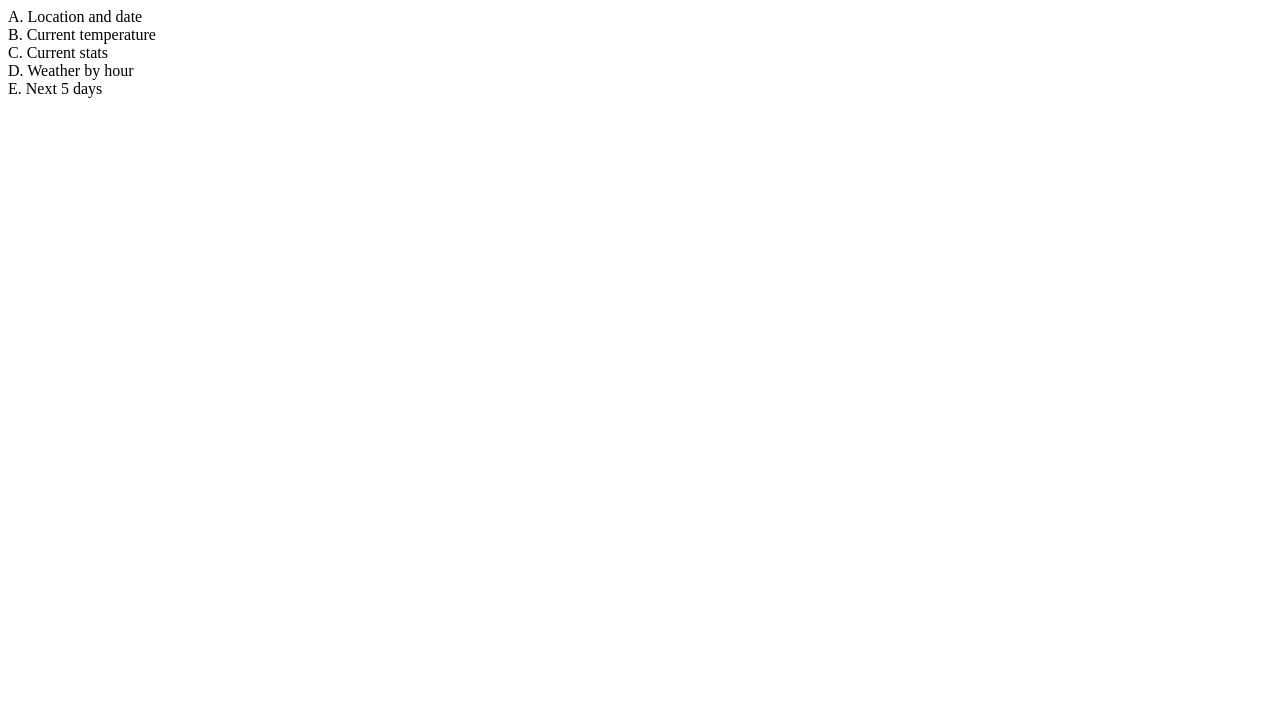
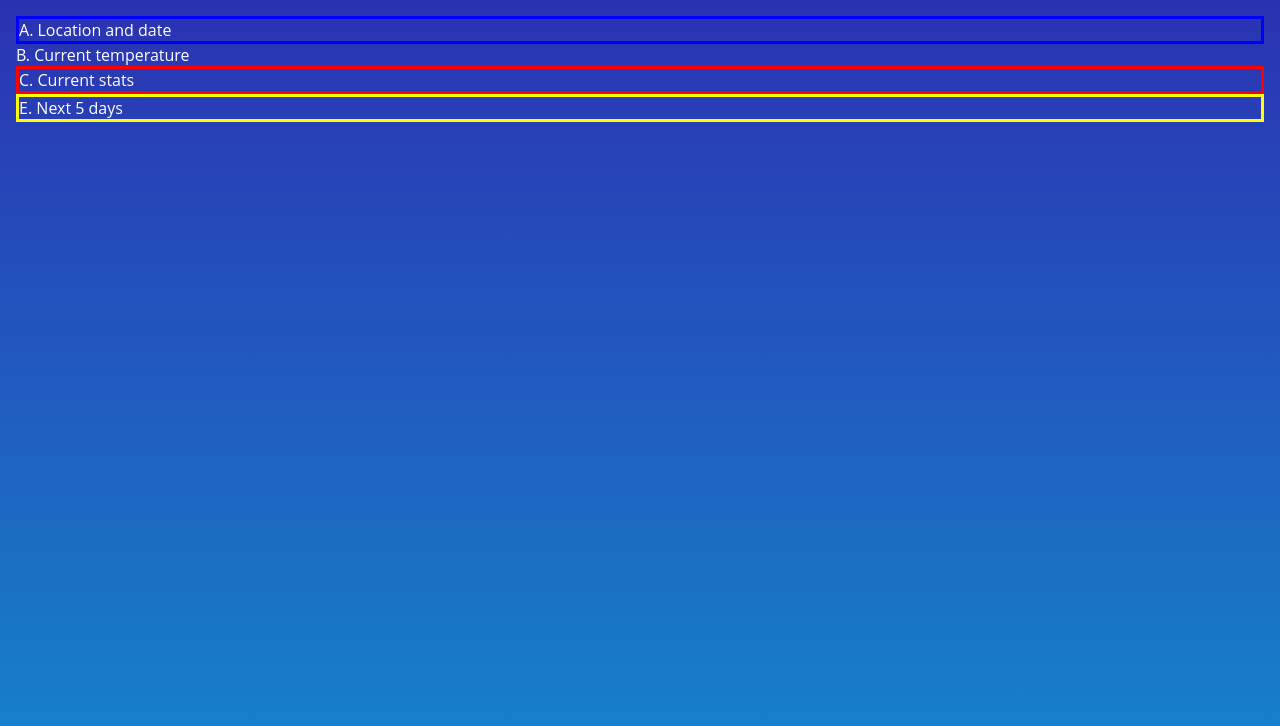
Before and after one commit to lebakammabatho/week-7-weather-app, a plain HTML site: page index.html in a window 1280 px wide. Drawn offline with Linux system fonts and the light colour scheme.

Commit message:
updates style.css recently background color

```diff
--- a/styles.css
+++ b/styles.css
@@ -1,3 +1,43 @@
 * {
-    -webkit-font-smoothing: anti
+    -webkit-font-smoothing: antialiased;
+    -moz-osz-font-smoothing: grayscale;
+    box-sizing: border-box;
 }
+body{
+    margin: 16px;
+    font-size: 100%;
+    background-color: gray;
+    font-family:  'Open Sans', sans-serif;
+    color: white;
+    height: 100%;
+    background: linear-gradient(to bottom, rgb(43,50,178)0%, rgb(20,136,204)100%);
+    background-repeat: no-repeat;
+    background-attachment: fixed;
+}
+.main-container {
+    display: flex;
+    flex-wrap: wrap;
+
+}
+.location-and-date{
+    width: 100%;
+    border: 3px solid blue;
+
+
+}
+.current-stats {
+    width: 100%;
+    border: 3px solid red;
+
+}
+
+.weather-by-hour {
+    display: none;
+    width: 100%;
+    border: 3px solid blue;
+
+}
+.next-5-days {
+    width: 100%;
+    border: 3px solid yellow;
+}
```
